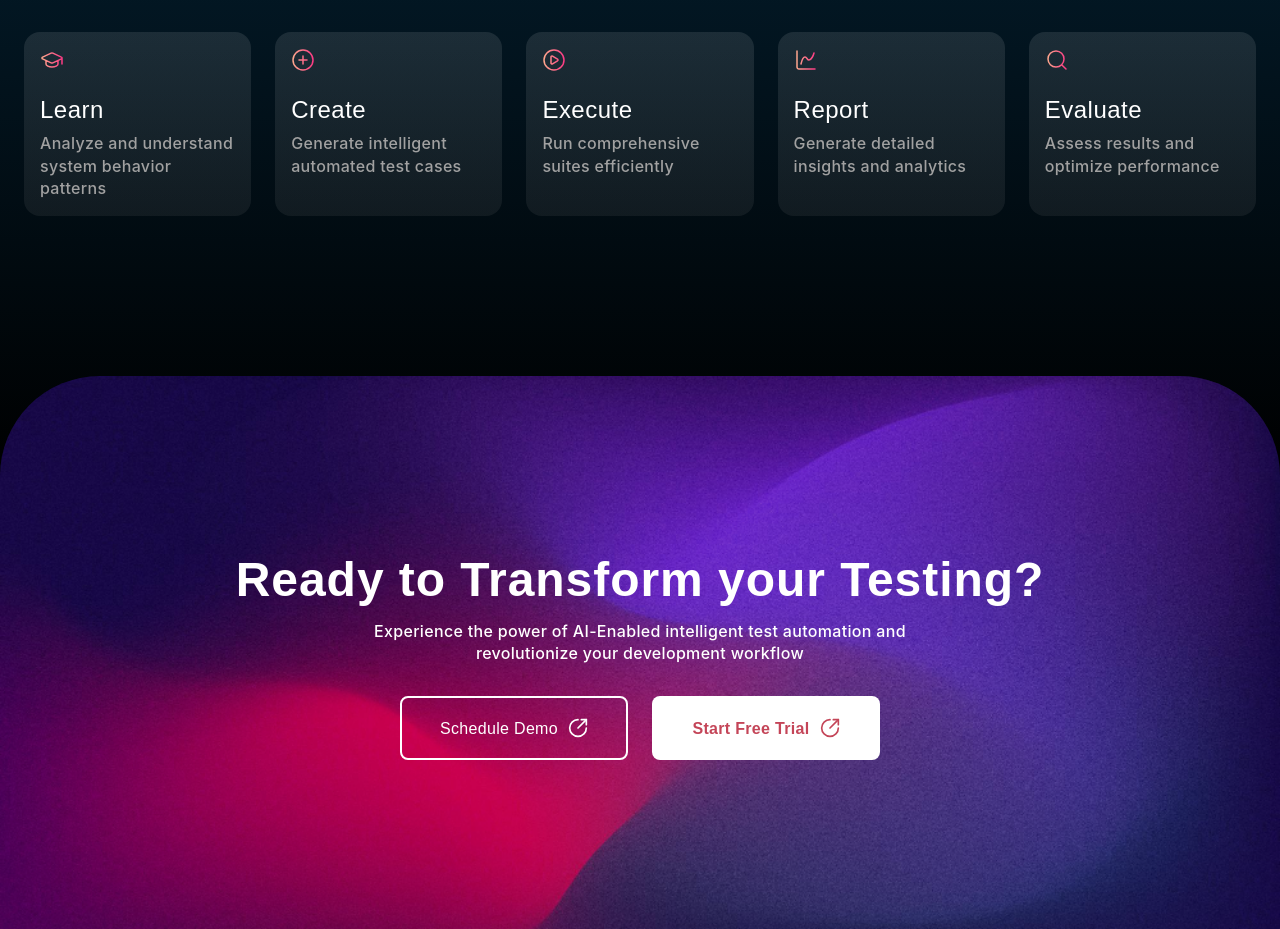
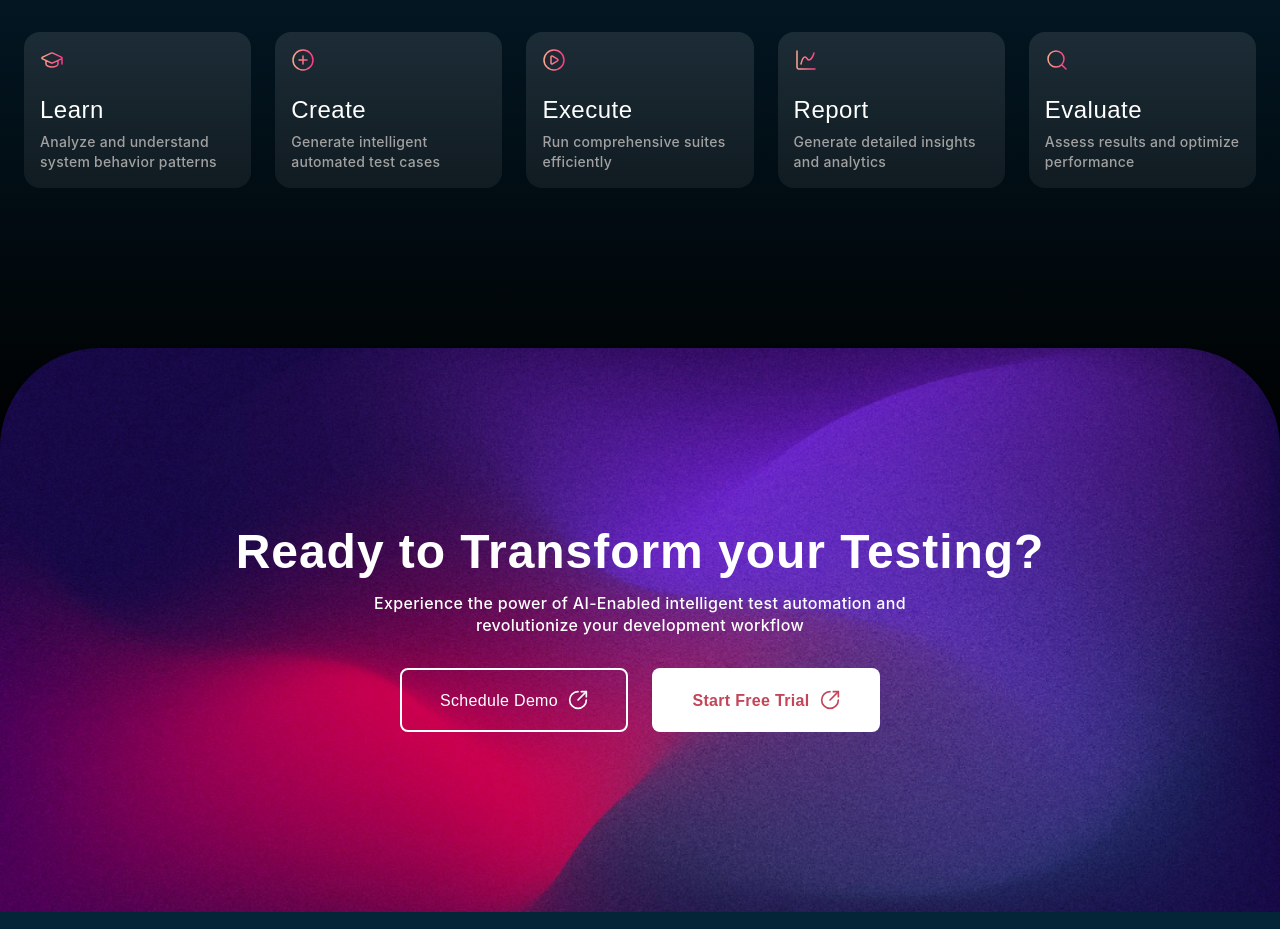
Before and after one commit to abhishekdev8928/airithm, a React (Vite) app: page /ai-automation in a window 1280 px wide. Shown: the part 2200-3129 px from the top of the page. Built offline with nearby package versions, Linux system fonts and the light colour scheme.

Commit message:
font size

```diff
--- a/src/components/card/automation/LifeCycleCard.jsx
+++ b/src/components/card/automation/LifeCycleCard.jsx
@@ -16,7 +16,7 @@ function LifeCycleCard({ title, description, icon, iconpath }) {
           {title}
         </h4>
 
-          <p className="font-secondary text-[16px] text-[#A1A1A1] tracking-[0.02em] font-medium leading-[1.4]">
+          <p className="font-secondary text-[14px] text-[#A1A1A1] tracking-[0.02em] font-medium leading-[1.4]">
             {description}
           </p>
 
```
